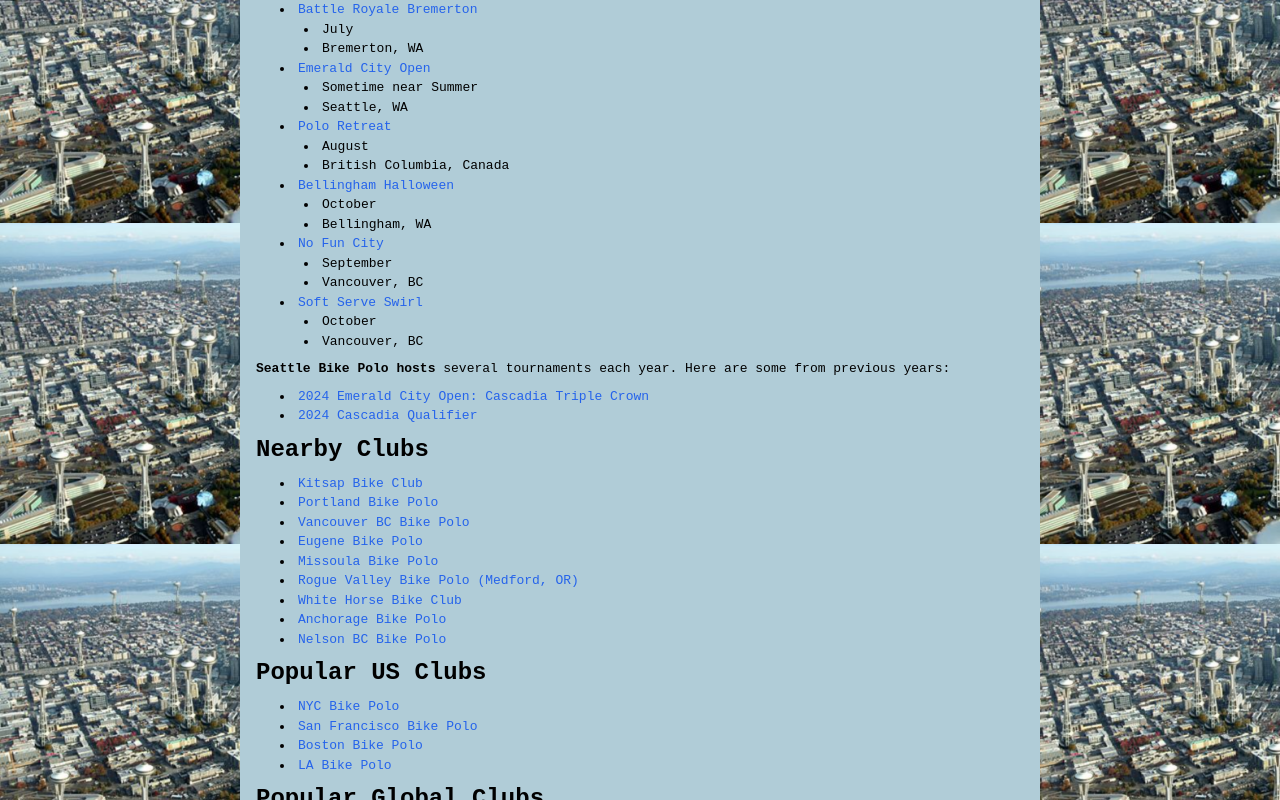
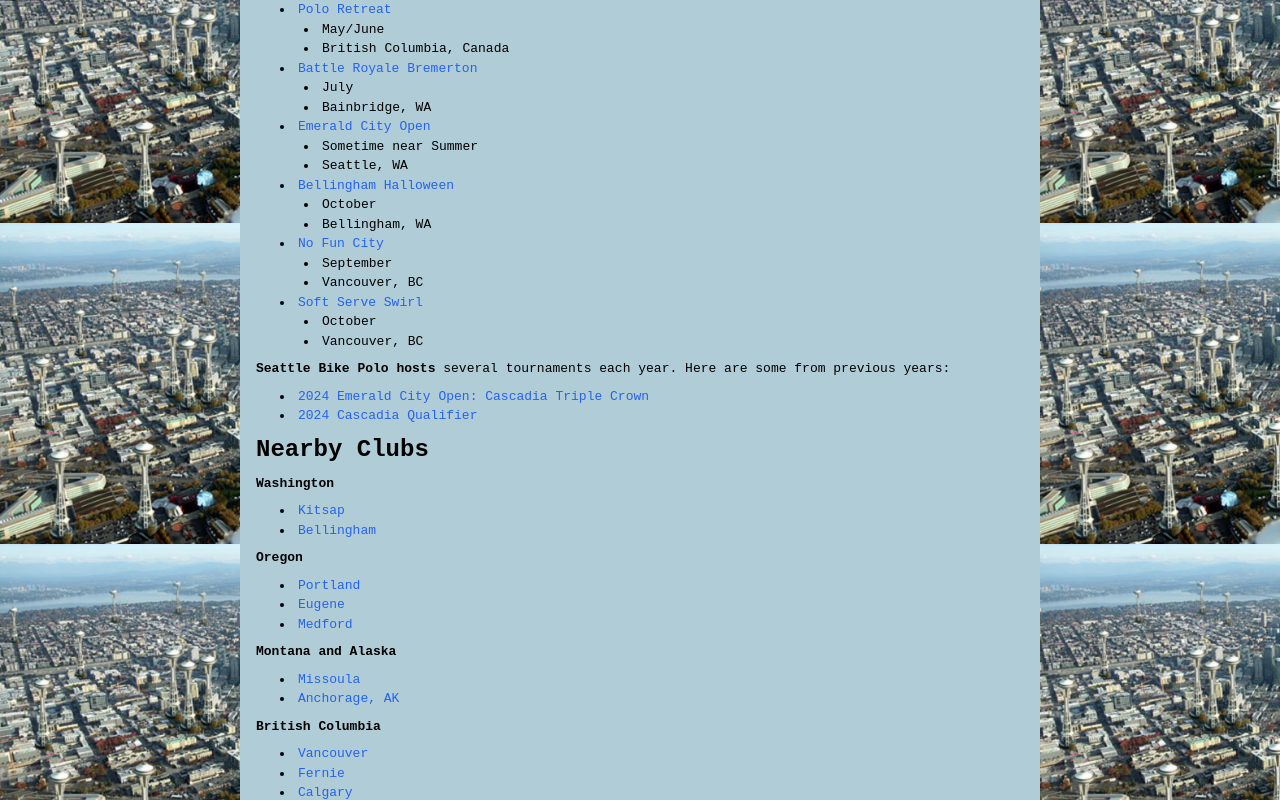
Before and after one commit to geluso/206bikepolo.com, a Next.js app: page /tournaments in a window 1280 px wide. Shown: the part 740-1540 px from the top of the page. Built offline with nearby package versions, Linux system fonts and the light colour scheme.

Commit message:
Update tourney based on lorin/diego

```diff
--- a/app/tournaments/page.tsx
+++ b/app/tournaments/page.tsx
@@ -79,13 +79,22 @@ export default function Page() {
       <li>Locations varies yearly in US</li>
     </ul>
     <li>
+      <a href="https://bikepolocalendar.com/event/polo-retreat" target="_blank">
+        Polo Retreat
+      </a>{" "}
+    </li>
+    <ul className="ps-6 list-disc list-inside">
+      <li>May/June</li>
+      <li>British Columbia, Canada</li>
+    </ul>
+    <li>
       <a href="https://bikepolocalendar.com/event/battle-royale-bremerton" target="_blank">
         Battle Royale Bremerton
       </a>{" "}
     </li>
     <ul className="ps-6 list-disc list-inside">
       <li>July</li>
-      <li>Bremerton, WA</li>
+      <li>Bainbridge, WA</li>
     </ul>
     <li>
       <a href="https://bikepolocalendar.com/event/emerald-city-open" target="_blank">
@@ -95,15 +104,6 @@ export default function Page() {
     <ul className="ps-6 list-disc list-inside">
       <li>Sometime near Summer</li>
       <li>Seattle, WA</li>
-    </ul>
-    <li>
-      <a href="https://bikepolocalendar.com/event/polo-retreat" target="_blank">
-        Polo Retreat
-      </a>{" "}
-    </li>
-    <ul className="ps-6 list-disc list-inside">
-      <li>August</li>
-      <li>British Columbia, Canada</li>
     </ul>
     <li>
       <a href="https://bikepolocalendar.com/event/bellingham-halloween-tournament" target="_blank">
@@ -147,51 +147,76 @@ export default function Page() {
 
 
   <h2 className="my-2 text-2xl font-extrabold">Nearby Clubs</h2>
+
+  <p className="font-bold my-2">Washington</p>
+
   <ul className="ps-6 my-2 list-disc list-inside">
+    <li><a href="https://www.instagram.com/kitsapbikeclub/" target="_blank">
+      Kitsap
+    </a></li>
+    <li><a href="https://www.instagram.com/bellinghambikepolo/" target="_blank">
+      Bellingham
+    </a></li>
+  </ul>
+  <p className="font-bold my-2">Oregon</p>
 
-  <li><a href="https://www.instagram.com/kitsapbikeclub/" target="_blank">
-        Kitsap Bike Club
-      </a></li>
+  <ul className="ps-6 my-2 list-disc list-inside">
     <li><a href="https://www.instagram.com/portlandbikepolo/" target="_blank">
-      Portland Bike Polo
-    </a></li>
-  <li><a href="https://www.instagram.com/vancouverbcbikepolo/" target="_blank">
-      Vancouver BC Bike Polo
+      Portland
     </a></li>
     <li><a href="https://www.instagram.com/eugenebikepolo/" target="_blank">
-        Eugene Bike Polo
-      </a></li>
-  <li><a href="https://www.instagram.com/missoulabikepolo/" target="_blank">
-        Missoula Bike Polo
+      Eugene
         </a></li>
     <li><a href="https://www.instagram.com/roguevalleybikepolo/" target="_blank">
-        Rogue Valley Bike Polo (Medford, OR)
+      Medford
+    </a></li>
+  </ul>
+
+  <p className="font-bold my-2">Montana and Alaska</p>
+
+  <ul className="ps-6 my-2 list-disc list-inside">
+    <li><a href="https://www.instagram.com/missoulabikepolo/" target="_blank">
+      Missoula
+    </a></li>
+    <li><a href="https://www.instagram.com/anchoragebikepolo/" target="_blank">
+      Anchorage, AK
+    </a></li>
+  </ul>
+
+  <p className="font-bold my-2">British Columbia</p>
+
+  <ul className="ps-6 my-2 list-disc list-inside">
+    <li><a href="https://www.instagram.com/vancouverbcbikepolo/" target="_blank">
+      Vancouver
+    </a></li>
+    <li><a href="https://www.instagram.com/ferniebikepolo/" target="_blank">
+      Fernie
+    </a>
+    </li>
+    <li><a href="https://www.instagram.com/calgarybikepolo/" target="_blank">
+      Calgary
     </a></li>
     <li><a href="https://www.instagram.com/whitehorsebikeclub/" target="_blank">
-        White Horse Bike Club
-      </a></li>
-  <li><a href="https://www.instagram.com/anchoragebikepolo/" target="_blank">
-        Anchorage Bike Polo
+      White Horse
     </a></li>
     <li><a href="https://www.instagram.com/nelsonbcpolo/" target="_blank">
-        Nelson BC Bike Polo
+      Nelson, BC, Canada
     </a></li>
-
   </ul>
 
   <h2 className="my-2 text-2xl font-extrabold">Popular US Clubs</h2>
   <ul className="ps-6 my-2 list-disc list-inside">
     <li><a href="https://www.nycbikepolo.com/" target="_blank">
-        NYC Bike Polo
+        NYC, NY
       </a></li>
     <li><a href="https://www.facebook.com/groups/bikepolosf" target="_blank">
-        San Francisco Bike Polo
+        San Francisco, CA
       </a></li>
     <li><a href="https://www.bostonbikepolo.com/" target="_blank">
-        Boston Bike Polo
+        Boston, MA
       </a></li>
     <li><a href="https://www.instagram.com/labikepolo/" target="_blank">
-        LA Bike Polo
+        LA, CA
       </a></li>
   </ul>
 
@@ -215,6 +240,5 @@ export default function Page() {
       </a> on Bike Polo</li>
   </ul>
 
-  <p className="pb-10"></p>
   </div>
 }
```
Lines whose indentation alone changed are shown as unchanged.
